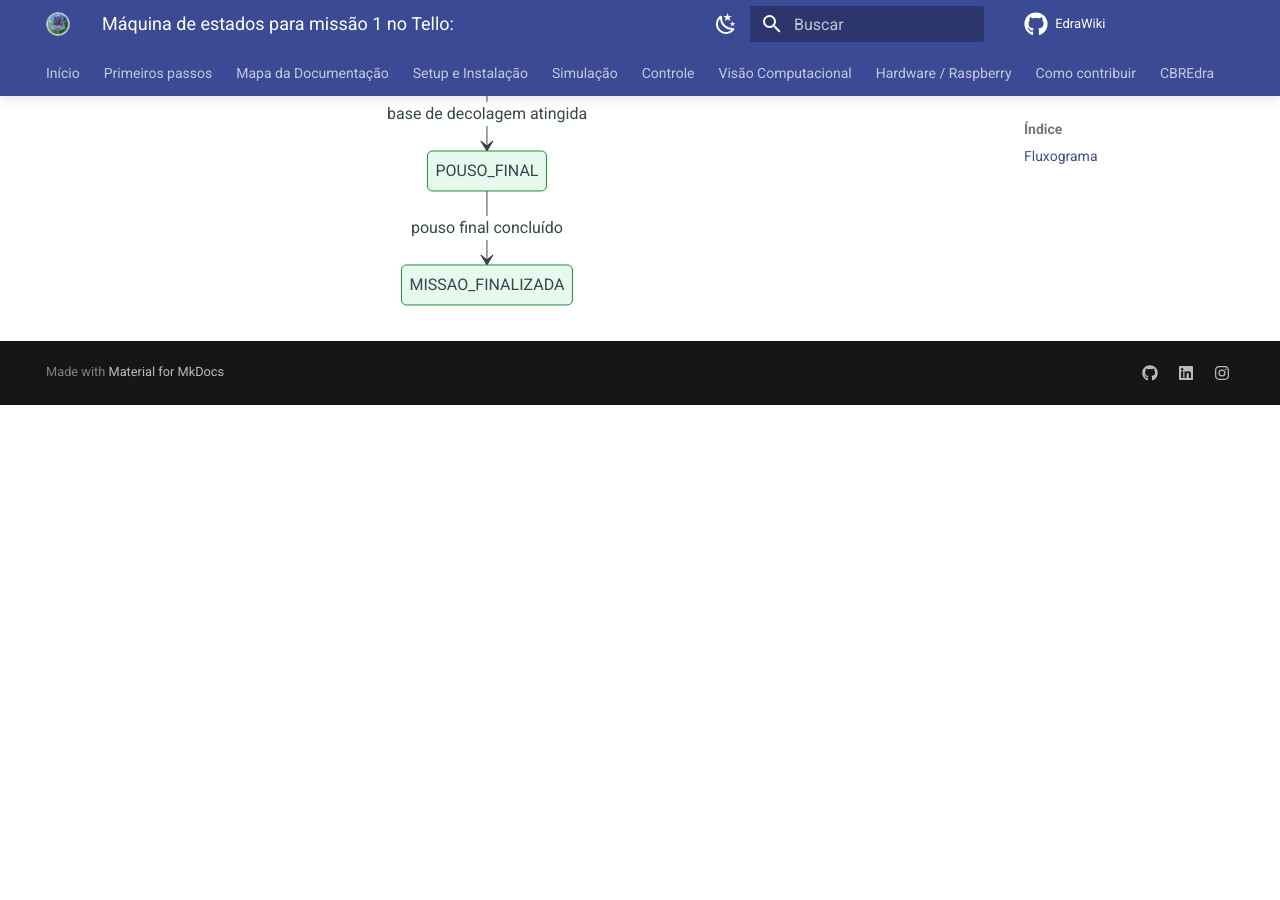
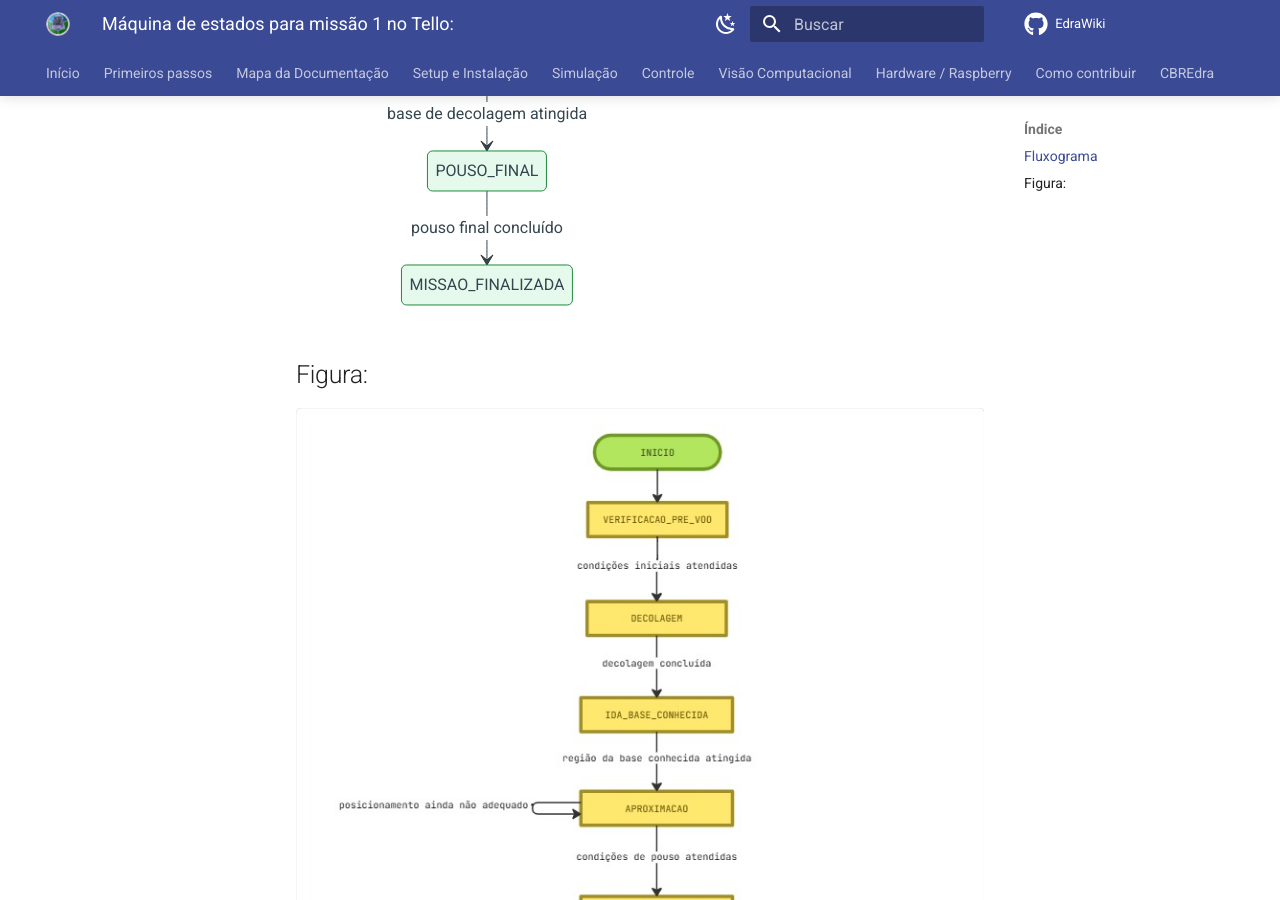
Before and after one commit to edra-unb-fga/EdraWiki, an MkDocs documentation site: the page built from docs/CBREdra/fsm_e_behavior_trees/FSM_missao_1_Tello.md, in a window 1280 px wide and 900 px high, scrolled down 1600 px. Built offline with MkDocs 1.6.1 and Material for MkDocs 9.7.7, drawn with Linux system fonts in a browser that asks for light colours; comment, search, counter and statistics services are not loaded; before the commit the page ends 2005 px from its top, so only the background shows below that.

Commit message:
adiciona figura missao_1_Tello.md

````diff
--- a/docs/CBREdra/fsm_e_behavior_trees/FSM_missao_1_Tello.md
+++ b/docs/CBREdra/fsm_e_behavior_trees/FSM_missao_1_Tello.md
@@ -27,3 +27,6 @@ stateDiagram-v2
     RETORNO_BASE_DECOLAGEM --> POUSO_FINAL: base de decolagem atingida
     POUSO_FINAL --> MISSAO_FINALIZADA: pouso final concluído
 ```
+## Figura:
+
+![Máquina de Estados](FSM_missao_1_Tello.jpg)
````
